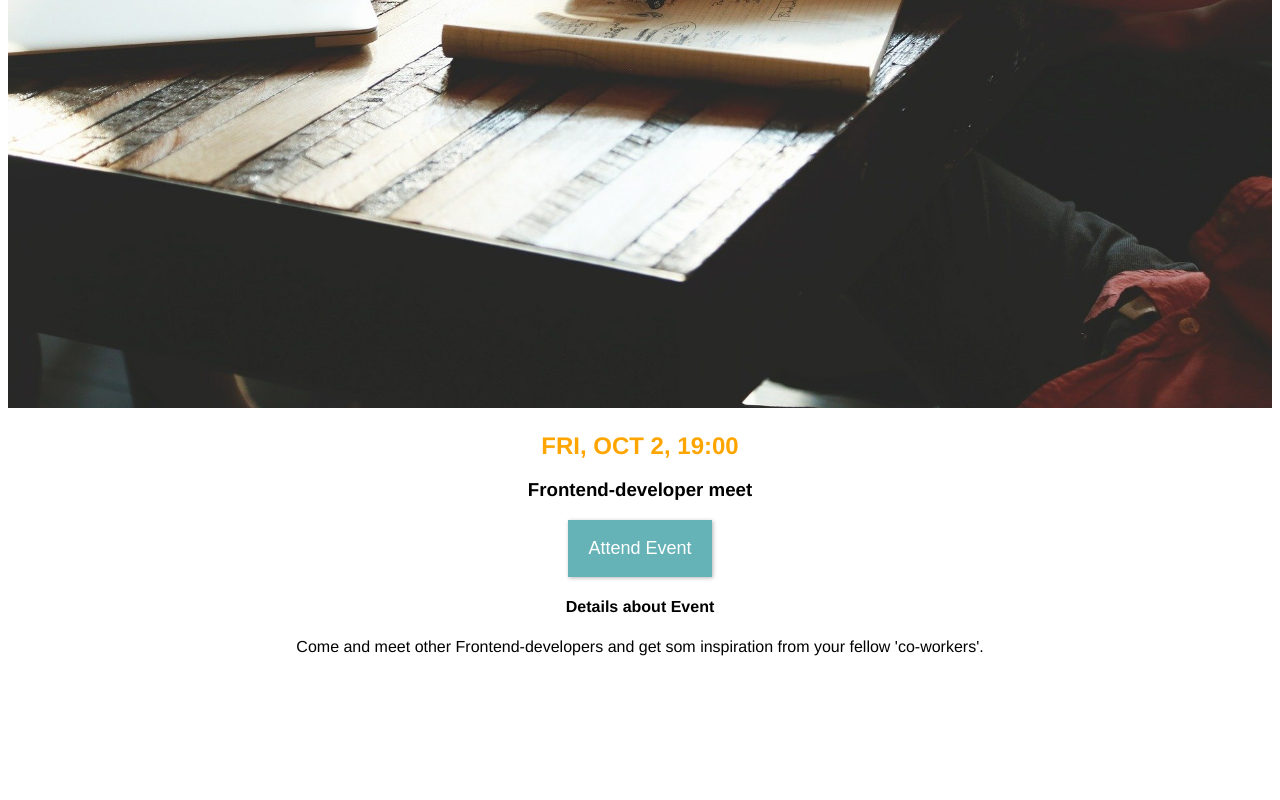
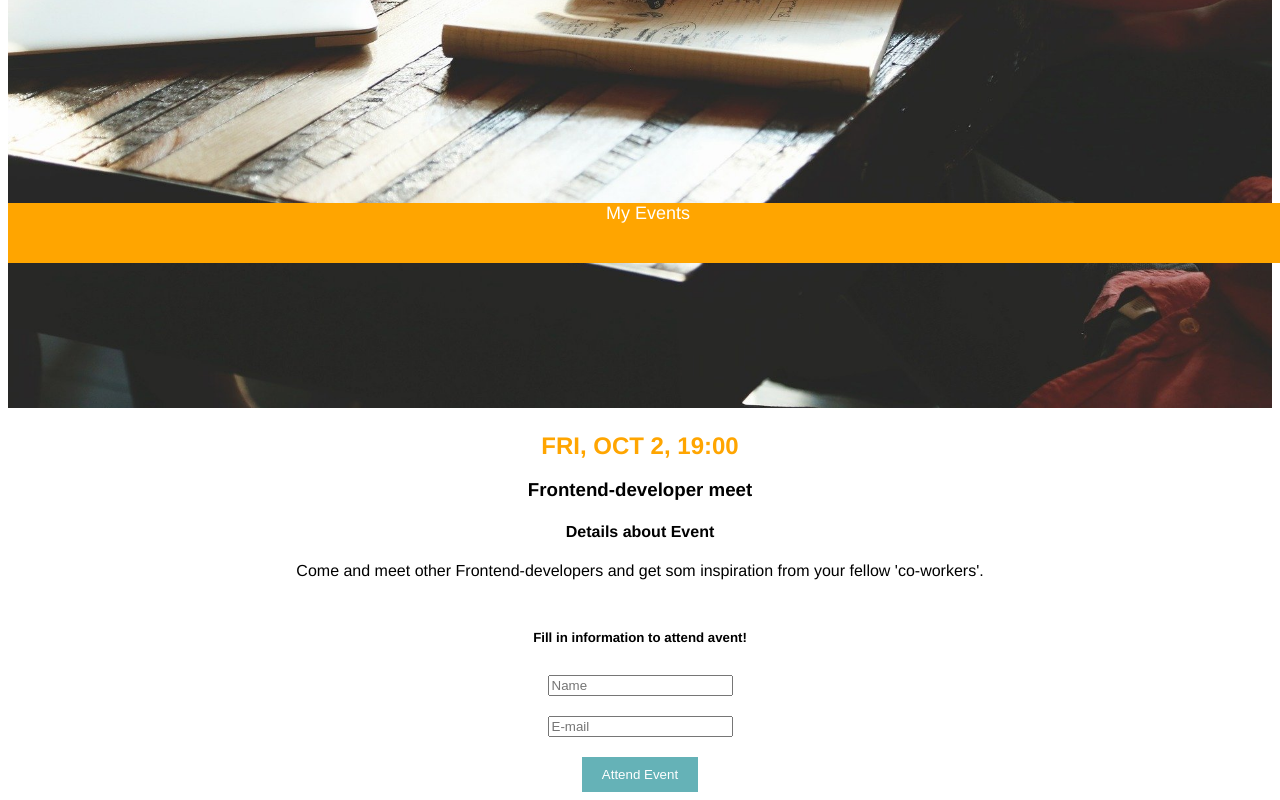
Before and after one commit to jenseneducation-Frida-Johansson/meetup-stockholm, a Vue app: page /eventPage/1 in a window 1280 px wide. Shown: the part 537-1337 px from the top of the page. Before the commit the page ends 1209 px from the top, so only its background shows below. Built offline with nearby package versions, Linux system fonts and the light colour scheme.

Commit message:
event form implemented

```diff
--- a/src/App.vue
+++ b/src/App.vue
@@ -6,6 +6,7 @@
     <router-view />
   </div>
 </template>
+
 
 <style scoped>
 #app {
@@ -22,6 +23,6 @@
   font-size: 30px;
   color: orange;
   text-decoration: none;
-  text-shadow: 2px 2px 5px grey;
+  text-shadow: 1px 1px 4px rgb(185, 185, 185);
 }
 </style>
--- a/src/components/AttendButton.vue
+++ /dev/null
@@ -1,21 +0,0 @@
-<template>
-  <button class="AttendButton">
-    <p>Attend Event</p>
-  </button>
-</template>
-
-<script>
-export default {};
-</script>
-
-<style>
-.AttendButton {
-  background-color: #65b2b7;
-  border: none;
-  box-shadow: 1px 1px 4px rgb(182, 182, 182);
-  color: white;
-  padding: 0px 20px 0px 20px;
-  font: bold;
-  font-size: 18px;
-}
-</style>
--- a/src/components/AttendForm.vue
+++ b/src/components/AttendForm.vue
@@ -1,32 +1,38 @@
 <template>
-  <div class="addEvent">
-    <!-- <img class="image" :src="event.image" alt="" /> -->
-    <h2 class="date time">{{ event.date }}, {{ event.time }}</h2>
-    <h3>{{ event.name }}</h3>
-    <div class="form">
-      <input class="Name" type="text" placeholder="Name " maxlength="30" />
-      <input class="E-mail" type="text" placeholder="E-mail" maxlength="30" />
-    </div>
+  <div>
+    <h5>Fill in information to attend avent!</h5>
+    <section class="form-container">
+      <input class="formName" type="text" placeholder="Name" />
+      <input class="email" type="email" placeholder="E-mail" />
+      <button type="submit" class="submit">Attend Event</button>
+    </section>
   </div>
 </template>
 
 <script>
-export default {
-  created() {
-    this.event = this.$store.getters.event(this.$route.params.id);
-  },
-};
+export default {};
 </script>
 
 <style>
-.form {
+.form-container {
   display: flex;
   flex-direction: column;
+  justify-content: center;
   align-items: center;
-  justify-content: space-between;
-  margin-top: 40px;
+  margin-top: 30px;
 }
-.E-mail {
-  margin: 20px 0px 20px 00px;
+h5 {
+  margin-top: 50px;
+}
+
+.email {
+  margin: 20px 0px 20px 0px;
+}
+
+.submit {
+  background-color: #65b2b7;
+  color: white;
+  border: none;
+  padding: 10px 20px 10px 20px;
 }
 </style>
--- /dev/null
+++ b/src/components/Nav.vue
@@ -0,0 +1,27 @@
+<template>
+  <div class="nav-container">
+    <router-link to="/myEvents/:id">My Events</router-link>
+  </div>
+</template>
+
+<script>
+export default {};
+</script>
+
+<style>
+.nav-container {
+  background-color: orange;
+  height: 60px;
+  overflow: hidden;
+  position: fixed;
+  bottom: 0;
+  width: 100%;
+  text-decoration: none;
+}
+
+.nav-container a {
+  text-decoration: none;
+  color: white;
+  font-size: 18px;
+}
+</style>
--- a/src/router/default.routes.js
+++ b/src/router/default.routes.js
@@ -1,6 +1,5 @@
 import Home from "../views/Home.vue";
 import EventPage from "../views/EventPage.vue";
-import AttendEvent from "../views/AttendEvent.vue";
 
 const routes = [
   {
@@ -13,11 +12,6 @@ const routes = [
     name: "EventPage",
     component: EventPage,
   },
-  {
-    path: "/attendEvent/:id",
-    name: "AttendEvent",
-    component: AttendEvent,
-  },
 ];
 
 export default routes;
--- a/src/store/index.js
+++ b/src/store/index.js
@@ -1,5 +1,7 @@
 import Vue from "vue";
 import Vuex from "vuex";
+// import axios from "axios";
+// import router from "@/router/index.js";
 
 Vue.use(Vuex);
 
@@ -43,7 +45,10 @@ export default new Vuex.Store({
         image: "@/assets/startup-593341_1920.jpg",
       },
     ],
+    myEvents: [],
+    signUpEvents: [],
   },
+
   getters: {
     listOfEvents(state) {
       return state.listOfEvents;
--- a/src/views/AttendEvent.vue
+++ /dev/null
@@ -1,25 +0,0 @@
-<template>
-  <div>
-    <AttendForm />
-    <AttendButton class="submit" />
-  </div>
-</template>
-
-<script>
-import AttendForm from "@/components/AttendForm.vue";
-import AttendButton from "@/components/AttendButton.vue";
-export default {
-  components: {
-    AttendForm,
-    AttendButton,
-  },
-};
-</script>
-
-<style>
-.submit {
-  width: 130px;
-  height: 35px;
-  font-size: 14px;
-}
-</style>
--- a/src/views/EventPage.vue
+++ b/src/views/EventPage.vue
@@ -3,20 +3,26 @@
     <img class="image" :src="event.image" alt="" />
     <h2 class="date time">{{ event.date }}, {{ event.time }}</h2>
     <h3>{{ event.name }}</h3>
-    <AttendButton @click.native="$router.push('/attendEvent/' + event.id)" />
+
     <h4 class="infoHead">Details about Event</h4>
     <p class="info">{{ event.info }}</p>
+    <AttendForm />
+
+    <Nav />
   </div>
 </template>
 
 <script>
-import AttendButton from "@/components/AttendButton.vue";
+import Nav from "@/components/Nav.vue";
+
+import AttendForm from "@/components/AttendForm.vue";
 export default {
   created() {
     this.event = this.$store.getters.event(this.$route.params.id);
   },
   components: {
-    AttendButton,
+    AttendForm,
+    Nav,
   },
 };
 </script>
--- a/src/views/Home.vue
+++ b/src/views/Home.vue
@@ -1,10 +1,12 @@
 <template>
   <div class="home">
     <Events :listOfEvents="listOfEvents" />
+    <Nav />
   </div>
 </template>
 
 <script>
+import Nav from "@/components/Nav.vue";
 import Events from "@/components/Events.vue";
 import { mapGetters } from "vuex";
 
@@ -12,6 +14,7 @@ export default {
   name: "Home",
   components: {
     Events,
+    Nav,
   },
   computed: {
     ...mapGetters(["listOfEvents"]),
```
Also changed, not shown: src/components/MyEvents.vue (added, +16 -0 lines), 2 other files (tests, documents, lock files or other folders).
